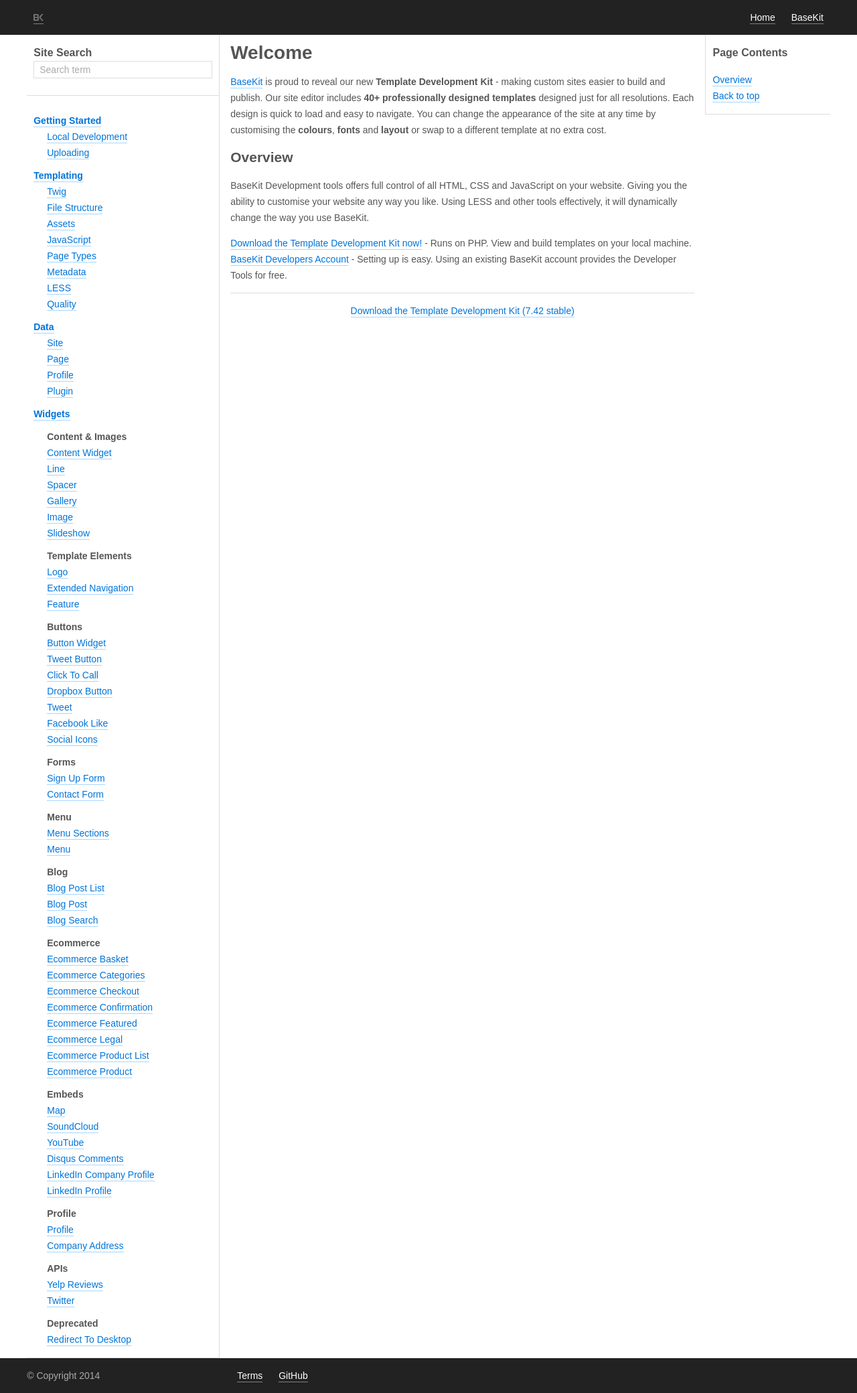
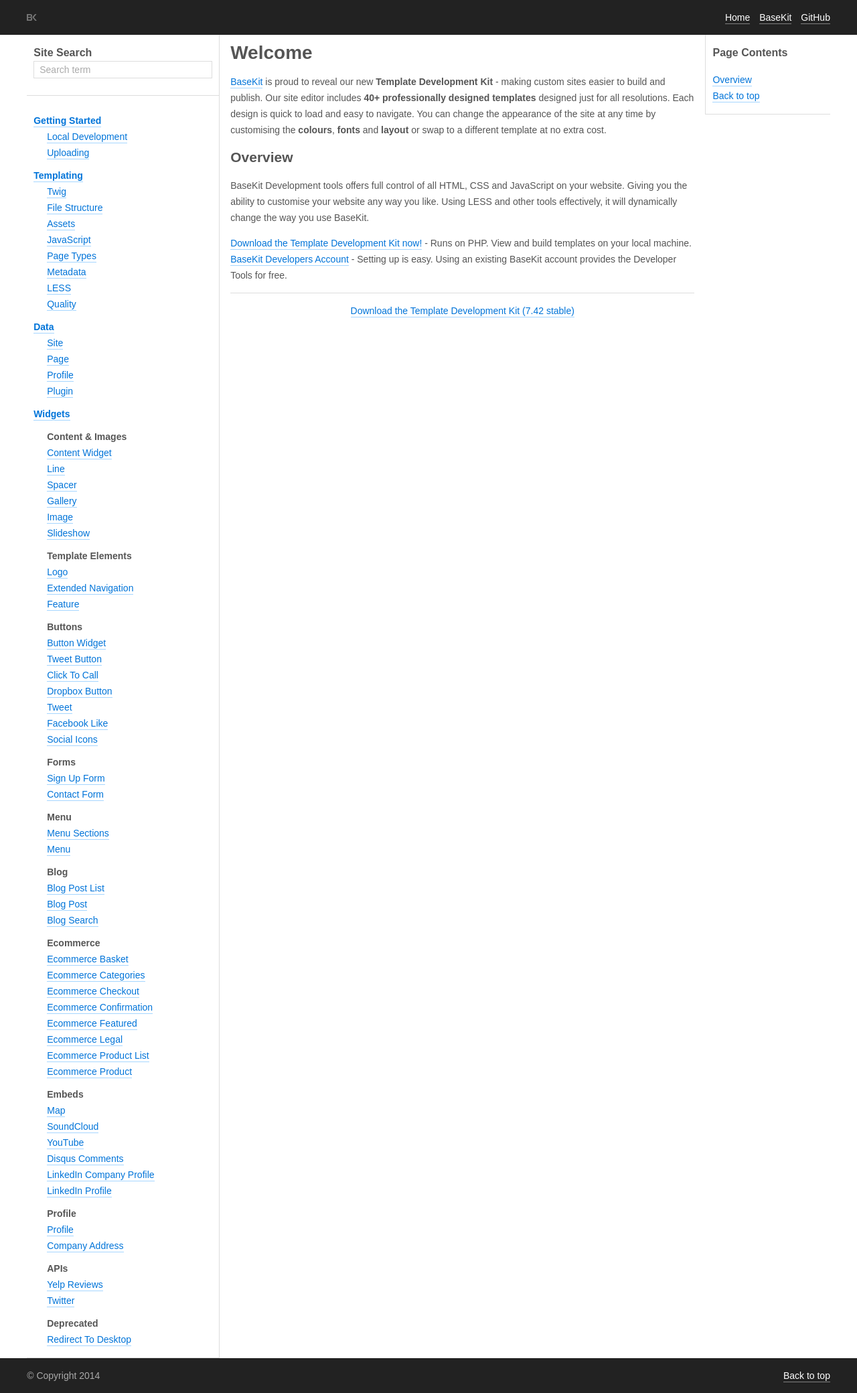
Before and after one commit to rusic/documentation, a Jekyll site: the page built from index.md, in a window 1280 px wide. Shown: the whole page at 67% size. Built offline with Jekyll 4.4.1, drawn with Linux system fonts in a browser that asks for light colours.

Commit message:
Style refactoring and navigation tweaks

```diff
--- a/_data/navigation.yml
+++ b/_data/navigation.yml
@@ -3,6 +3,8 @@ navmain:
   url: /
 - title: BaseKit
   url: http://basekit.com
+- title: GitHub
+  url: http://github.com/basekit
 
 navdocs:
 - title: Getting Started
@@ -153,7 +155,5 @@ navdocs:
     url: /widgets/v1/redirect-to-desktop/
 
 navfooter:
-- title: Terms
-  url: /terms/
-- title: GitHub
-  url: http://github.com/basekit
+- title: Back to top
+  url:
--- a/_includes/footer.html
+++ b/_includes/footer.html
@@ -4,13 +4,13 @@
 
 		<div class="row">
 
-			<div class="span-3">
+			<div class="span-3  span--half">
 
 				<p class="copyright">&copy; Copyright {{ site.time | date: '%Y' }}</p>
 
 			</div>
 
-			<div class="span-9">
+			<div class="span-9  span--half">
 
 				<nav class="nav  nav--footer">
 
--- a/_includes/header.html
+++ b/_includes/header.html
@@ -1,10 +1,10 @@
-<header class="header header--main">
+<header class="header  header--main">
 
 	<div class="container">
 
 		<div class="row">
 
-			<div class="span-4">
+			<div class="span-4  span--half">
 
 				<p class="logo">
 
@@ -28,7 +28,7 @@
 
 			</div>
 
-			<div class="span-8">
+			<div class="span-8  span--half">
 
 				{% include navmain.html %}
 
--- a/_sass/_main.scss
+++ b/_sass/_main.scss
@@ -19,21 +19,21 @@ body {
 	font-size: 14px;
 	line-height: 24px;
 	background: $dark-background;
+	-webkit-font-smoothing: antialiased;
 }
 
-// Header
+
+// Header & footer
 .header--main,
 .footer--main {
 	color: $light-text;
-	a {
-		color: $light-links;
-		border-bottom: 1px solid darken($light-links, 50%);
-		margin: 0 10px;
-		&:hover {
-			border-bottom: 1px solid darken($light-links, 30%);
 }
+
+	// BK logo
+	.logo a {
+		border-bottom: none;
 	}
-}
+
 
 // Main
 .main--body {
@@ -45,6 +45,7 @@ body {
 	}
 }
 
+	// In-page content
 	.main--content {
 		padding: 15px 0 20px;
 		h1 {
@@ -99,6 +100,7 @@ body {
 		border: 1px solid $light-border;
 	}
 
+	// Keylines
 	hr {
 		height: 1px;
 		background: $light-border;
@@ -113,6 +115,7 @@ body {
 		width: 100%;
 	}
 
+
 // Aside
 .aside {
 	padding: 15px 10px;
@@ -121,22 +124,36 @@ body {
 	}
 }
 
+	// In-page navigations
+	.aside {
+		border: 1px solid $light-border;
+		border-top: none;
+	}
 	.aside--contents,
 	.aside--verions {
-		border-left: 1px solid $light-border;
-		border-bottom: 1px solid $light-border;
+		border-right: none;
 	}
 	.aside--search,
 	.aside--docs {
-		border-right: 1px solid $light-border;
-		border-bottom: 1px solid $light-border;
+		border-left: none;
 	}
 
 	// Navigation
-	.nav--main {
+	.nav--main,
+	.nav--footer {
 		text-align: right;
+		color: $light-text;
+		a {
+			color: $light-links;
+			border-bottom: 1px solid darken($light-links, 50%);
+			margin-left: 10px;
+			&:hover {
+				color: $light-links;
+				border-bottom: 1px solid darken($light-links, 30%);
 			}
-
+		}
+	}
+		// Mobile toggle
 		.toggle-button {
 			display: none;
 			span {
@@ -146,6 +163,7 @@ body {
 			}
 		}
 
+		// Navigation items
 		.nav-list {
 			padding: 0;
 			margin: 0;
@@ -161,14 +179,12 @@ body {
 			font-weight: bold;
 		}
 
+
 // Footer
 .footer--main {
 	clear: both;
 }
 
-.nav--footer {
-	display: inline;
-}
 
 // Links
 a {
@@ -176,15 +192,14 @@ a {
 	text-decoration: none;
 	border-bottom: 1px solid lighten($dark-links, 40%);
 	padding-bottom: 1px;
-	&:hover {
-		border-color: lighten($dark-links, 20%);
-	}
+	&:hover,
 	&.current,
 	&:active {
-		color: darken($dark-links, 10%);
+		color: darken($dark-links, 15%);
 		border-color: $dark-links;
 	}
 }
+
 
 // Forms
 fieldset {
@@ -221,14 +236,21 @@ fieldset {
 		background: none;
 	}
 
+
 // Headings
 h3, legend {
 	font-weight: bold;
 	font-size: 16px;
 }
 
+
 // Mobile
 @media (min-width: 320px) and (max-width: 767px) {
+
+	// Header & footer
+	.span--half {
+		width: 50%;
+	}
 
 	// Main content
 	.main--body .row {
@@ -248,11 +270,14 @@ h3, legend {
 	}
 
 	// Aside
-	.aside--contents,
-	.aside--verions,
-	.aside--search,
-	.aside--docs {
+	.aside {
+		padding: 15px 0;
 		border-left: none;
 		border-right: none;
 	}
+
+	// Footer
+	.nav--footer {
+		text-align: right;
 	}
+}
--- a/index.md
+++ b/index.md
@@ -12,7 +12,7 @@ title: Introduction
 BaseKit Development tools offers full control of all HTML, CSS and JavaScript on your website. Giving you the ability to customise your website any way you like. Using LESS and other tools effectively, it will dynamically change the way you use BaseKit.
 
 [Download the Template Development Kit now!](/getting-started/local-development/) - Runs on PHP. View and build templates on your local machine.
-[BaseKit Developers Account](http://http//www.basekit.com/developers/) - Setting up is easy. Using an existing BaseKit account provides the Developer Tools for free.
+[BaseKit Developers Account](http://www.basekit.com/developers) - Setting up is easy. Using an existing BaseKit account provides the Developer Tools for free.
 
 ---
 
```
Lines whose indentation alone changed are shown as unchanged.
